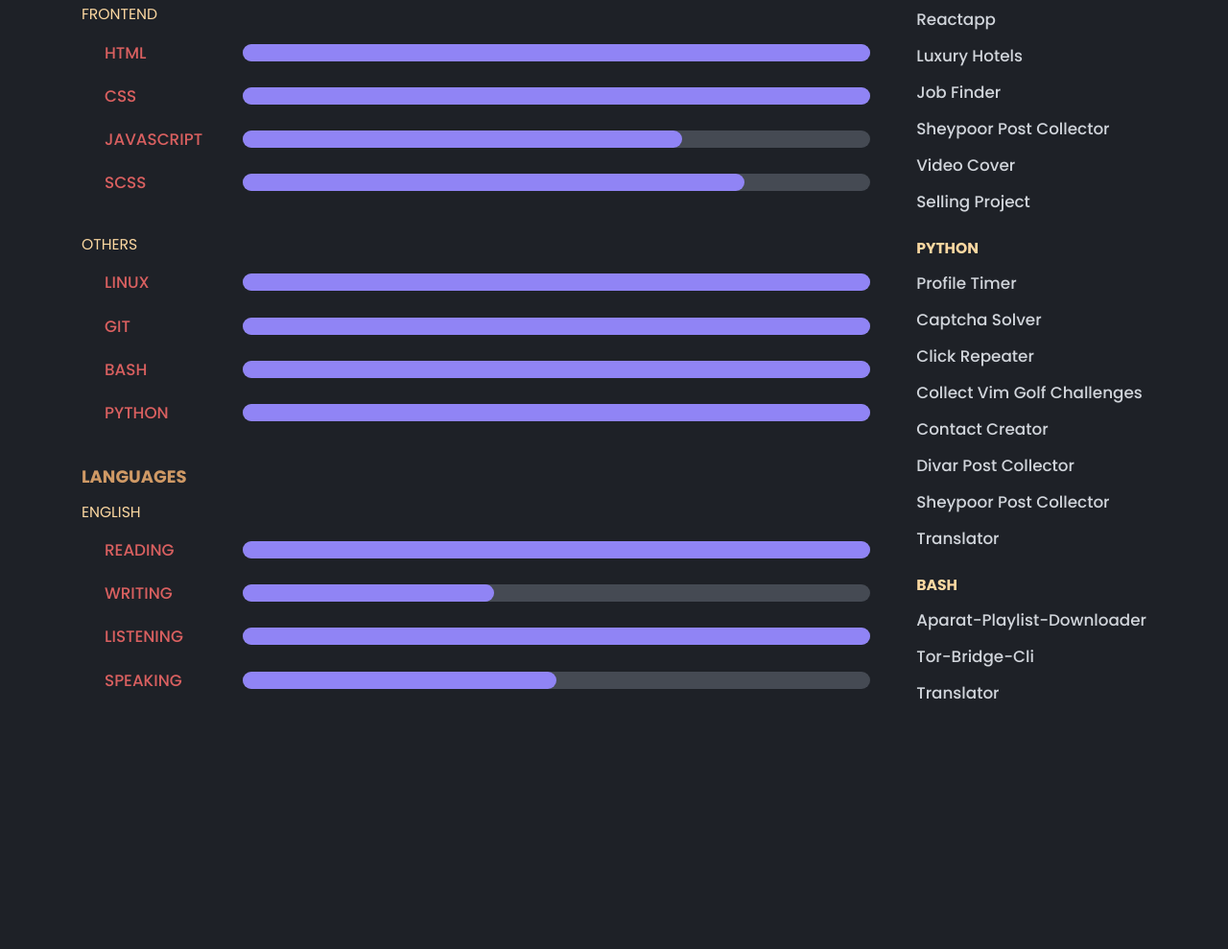
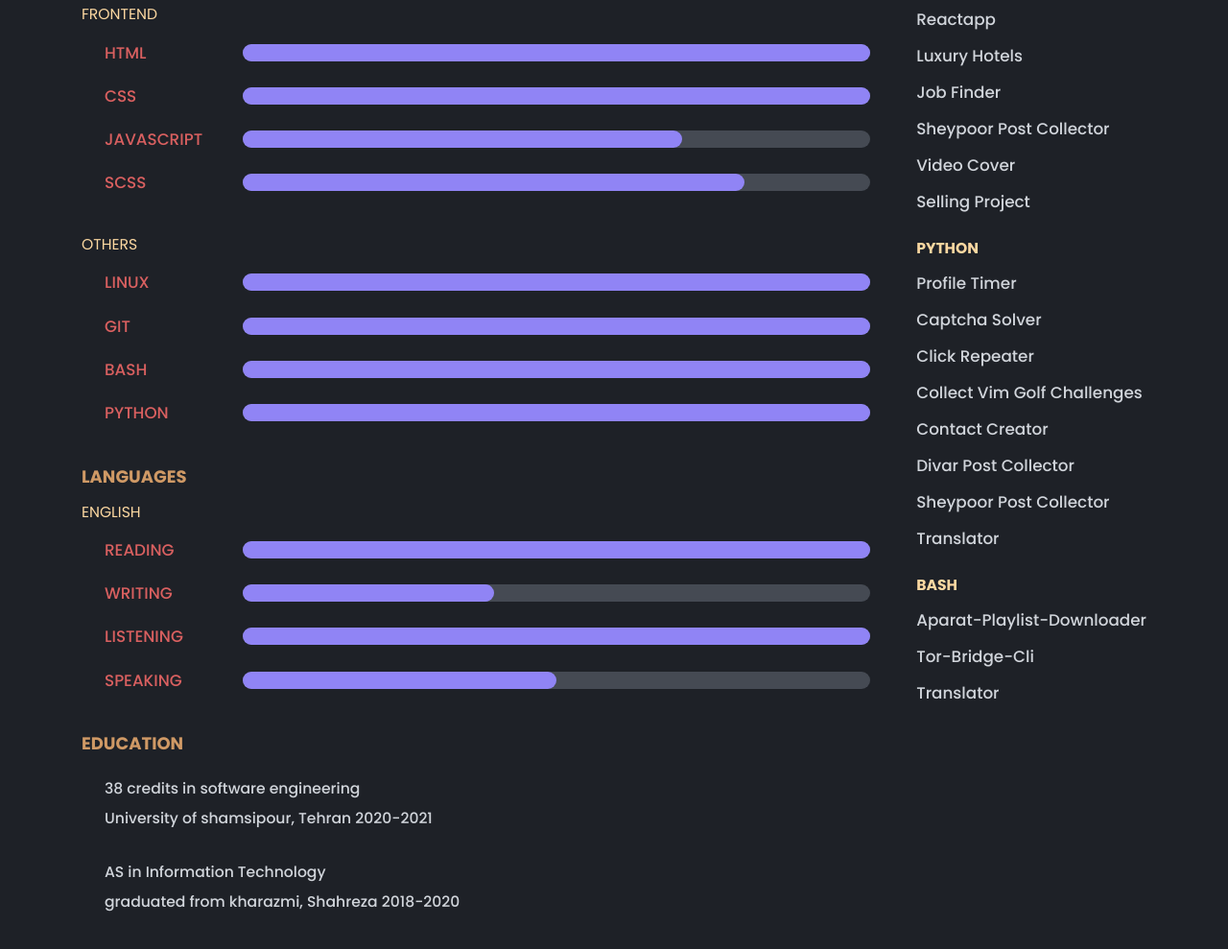
Before and after one commit to devshashtag/devshashtag.github.io, a website: page index.html in a window 1280 px wide. Shown: the part 369-1358 px from the top of the page at 96% size. Before the commit the page ends 1140 px from the top, so only its background shows below. Drawn offline with Linux system fonts and the light colour scheme.

Commit message:
info education added

```diff
--- a/assets/scss/pages/_home.scss
+++ b/assets/scss/pages/_home.scss
@@ -128,6 +128,16 @@ main.home {
         min-width: 13rem;
       }
 
+      // info item
+      .info__item {
+        font-size: 1.3rem;
+        font-weight: 500;
+        padding: 0.5rem 2rem;
+        line-height: 2;
+        color: $color-white-1;
+        text-align: center;
+      }
+
       @include breakpoint(sm) {
         cursor: pointer;
         flex-direction: row;
@@ -145,6 +155,11 @@ main.home {
         &:hover .info__text {
           background-color: $color-gray-2;
         }
+
+        // info item
+        .info__item {
+          text-align: left;
+        }
       }
     }
   }
--- a/index.html
+++ b/index.html
@@ -132,6 +132,26 @@
               <div class="progress-bar" style="--prog: 50%"></div>
             </li>
           </ul>
+
+          <!-- education -->
+          <!-- header -->
+          <h2 class="info__header">education</h2>
+
+          <!-- list -->
+          <ul class="info__list">
+            <li>
+              <div class="info__item">
+                38 credits in software engineering<br />
+                University of shamsipour, Tehran 2020-2021
+              </div>
+            </li>
+            <li>
+              <div class="info__item">
+                AS in Information Technology<br />
+                graduated from kharazmi, Shahreza 2018-2020
+              </div>
+            </li>
+          </ul>
         </section>
       </main>
 
```
Also changed, not shown: assets/css/styles.css.
